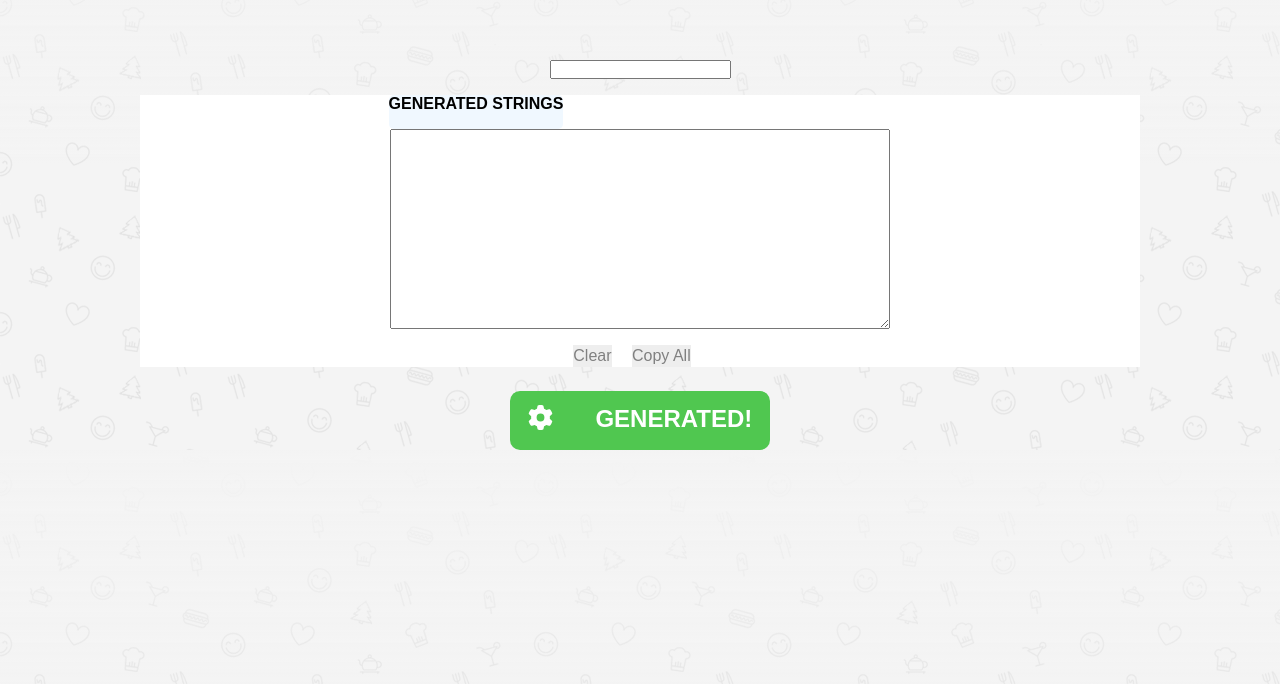
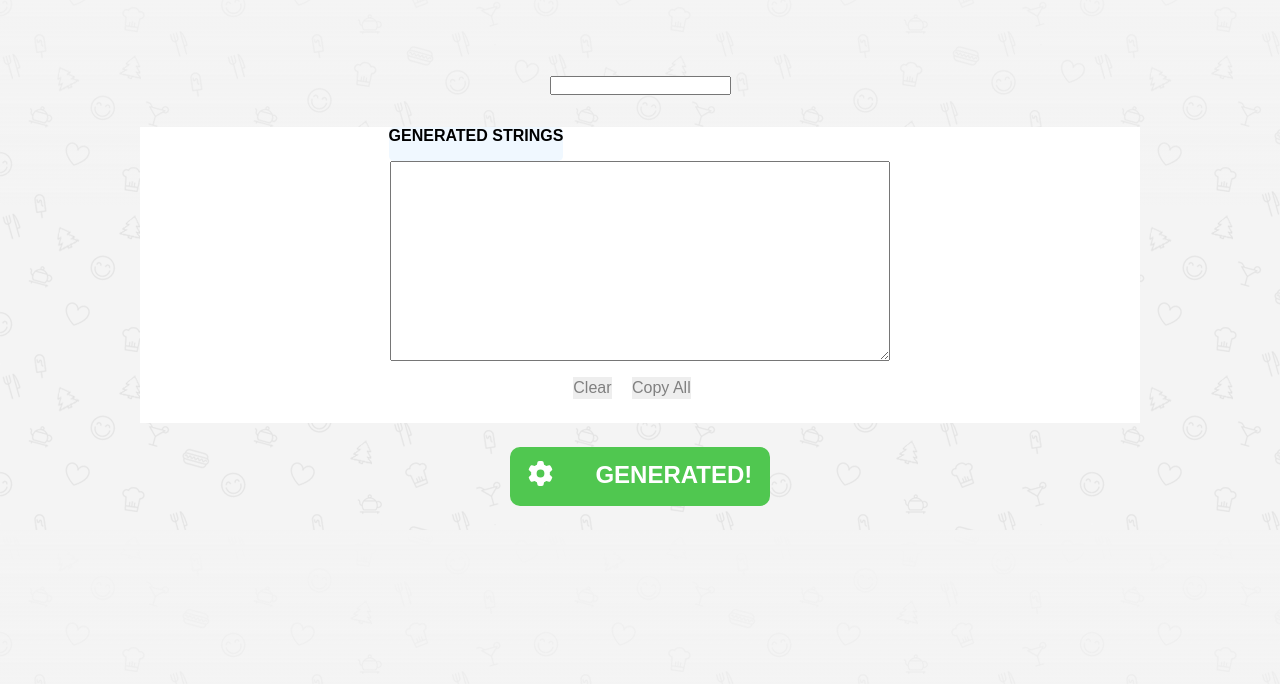
Before and after one commit to ELBEQQAL08/random_string_generator, a plain HTML site: page index.html in a window 1280 px wide. Shown: the part 116-800 px from the top of the page. Drawn offline with Linux system fonts and the light colour scheme.

Commit message:
another change

```diff
--- a/style.css
+++ b/style.css
@@ -31,7 +31,7 @@ body {
 }
 
 .container__btn input[type="number"] {
-  margin: 1rem 0.5rem;
+  margin: 2rem 0.5rem;
 }
 
 /* End First Section */
@@ -47,6 +47,7 @@ body {
   height: 100%;
   background-color: #fff;
   text-align: center;
+  padding-bottom: 1.5rem;
 }
 
 .container__btn__3 {
@@ -128,6 +129,7 @@ body {
   outline: none;
   border: none;
   margin-top: 1.5rem;
+  margin-bottom: 1.5rem;
   border-radius: 10px;
 }
 
```
